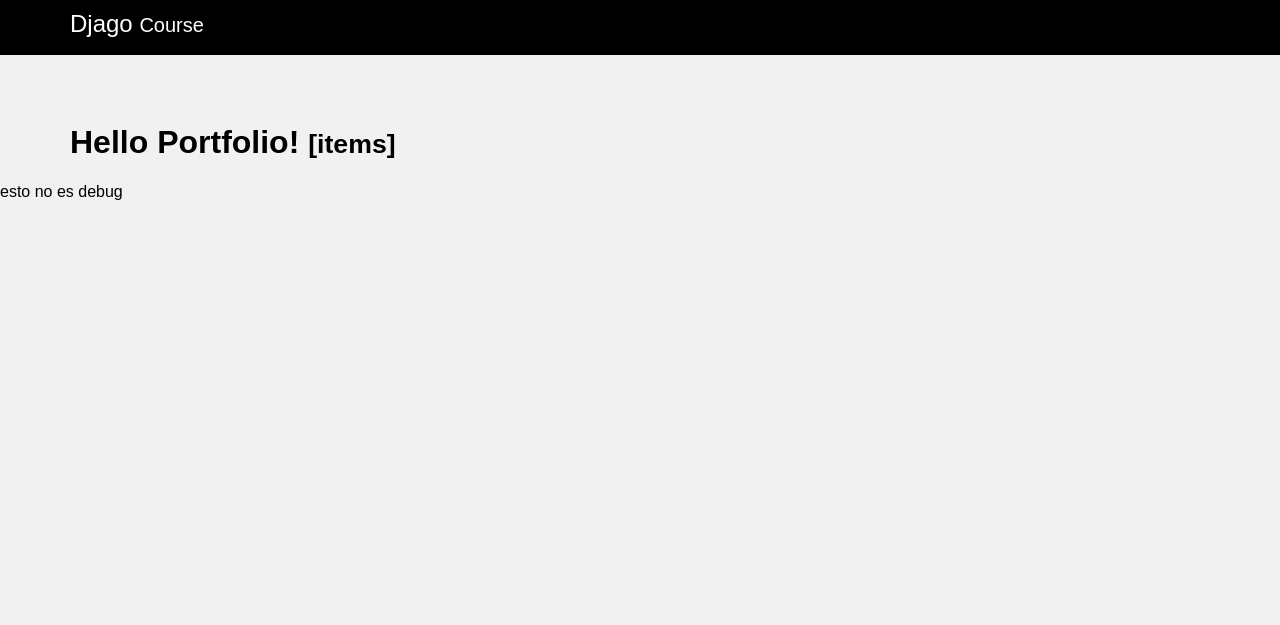
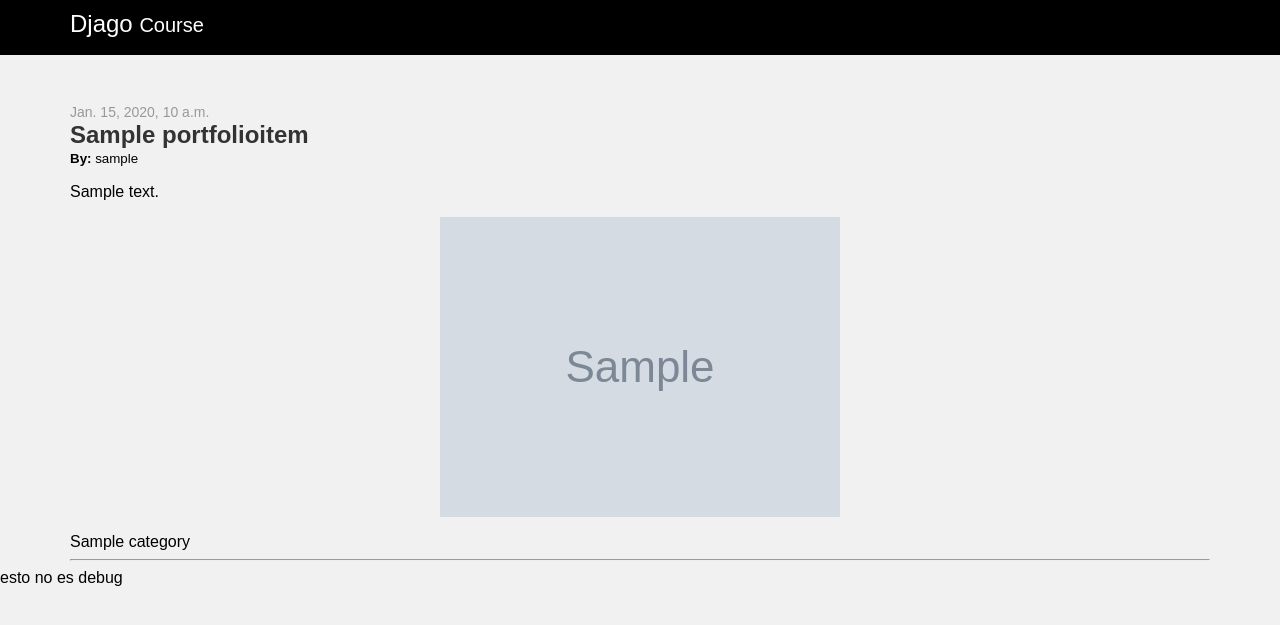
Before and after one commit to huleos/django_course, a Django app: page /portfolio/ in a window 1280 px wide. Shown: the top 625 px of the page. Run offline with Django 3.2, Linux system fonts and the light colour scheme; tables that the repository leaves empty hold one stand-in row (values such as "Sample post"); grey boxes marked "Sample" are stand-in pictures.

Commit message:
added portofolio list

```diff
--- a/portfolio/admin.py
+++ b/portfolio/admin.py
@@ -19,7 +19,7 @@ class PortfolioAdmin(admin.ModelAdmin):
 		(None, {
 			'fields': ('author',)
 		}),
-		('POsrtfolio details',{
+		('Portfolio details',{
 			'fields': (('title', 'slug',), 'status', 'body', 'image', 'categories')
 		}),
 		('Dates',{
@@ -27,7 +27,6 @@ class PortfolioAdmin(admin.ModelAdmin):
 		})
 	)
 	filter_horizontal = ['categories']
-	raw_id_fields = ('author',)
 	search_fields = ('title', 'body', 'author__email')
 	save_on_top = True
 	readonly_fields = ('date_create', 'date_update')
--- a/portfolio/urls.py
+++ b/portfolio/urls.py
@@ -1,7 +1,16 @@
 from django.conf.urls import url
-from portfolio.views import PortfolioView, DetailPortfolio
+from portfolio.views import (
+	DetailPortfolio,
+	ListPortfolio,
+	CreatePortfolio,
+	UpdatePortfolio,
+	DeletePortfolio,
+)
 
 urlpatterns = [
-	url(r'^$', PortfolioView.as_view(), name='portfolio-list'),
+	url(r'^create/$', CreatePortfolio.as_view(), name='create-portfolio'),
+	url(r'^update/(?P<pk>[\d]+)/$', UpdatePortfolio.as_view(), name='update-portfolio'),
+	url(r'^delete/(?P<pk>[\d]+)/$', DeletePortfolio.as_view(), name='delete-portfolio'),
+	url(r'^$', ListPortfolio.as_view(), name='portfolio-list'),
 	url(r'^(?P<slug>[-\w]+)/$', DetailPortfolio.as_view(), name='portfolio-item')
 ]
--- a/portfolio/views.py
+++ b/portfolio/views.py
@@ -1,12 +1,43 @@
-from django.views.generic import TemplateView, DetailView
+from django.core.urlresolvers import reverse_lazy
+from django.views.generic import (
+	DetailView,
+	ListView,
+	CreateView,
+	UpdateView,
+	DeleteView,
+)
 from portfolio.models import PortfolioItem
-
-
-class PortfolioView(TemplateView):
-    template_name = 'portfolio/portfolio-items.html'
 
 
 class DetailPortfolio(DetailView):
 	template_name = 'portfolio/item.html'
 	model = PortfolioItem
 	context_object_name = 'portfolio'
+
+
+class ListPortfolio(ListView):
+	template_name = 'portfolio/portfolio-items.html'
+	model = PortfolioItem
+	context_object_name = 'portfolios'
+	paginate_by = 1
+	ordering = ('-date_create', 'title')
+	queryset = PortfolioItem.objects.all()
+
+
+class CreatePortfolio(CreateView):
+	template_name = 'portfolio/create-portfolio.html'
+	model = PortfolioItem
+	fields = ['title', 'status', 'body', 'image', 'categories',]
+
+
+class UpdatePortfolio(UpdateView):
+	template_name = 'portfolio/create-portfolio.html'
+	model = PortfolioItem
+	fields = ['title', 'status', 'body', 'image', 'categories',]
+
+
+class DeletePortfolio(DeleteView):
+	template_name = 'portfolio/delete-portfolio.html'
+	model = PortfolioItem
+	context_object_name = 'portfolio'
+	success_url = reverse_lazy('portfolio-list')
--- a/static/css/style.css
+++ b/static/css/style.css
@@ -2,6 +2,16 @@ body{
 	margin: 0;
 	background-color: #f1f1f1;
 	font-family: sans-serif;
+}
+
+a{
+	color: #1e73be;
+}
+
+a:hover, a:active, a:focus {
+	color: #1e73be;
+	outline: 0;
+	text-decoration: none;
 }
 
 nav{
--- a/templates/portfolio/item.html
+++ b/templates/portfolio/item.html
@@ -5,7 +5,7 @@
 	<time>{{ portfolio.date_create }}</time>
 	<h1><a href="{{ portfolio.get_absolute_url }}">{{ portfolio.title }}</a></h1>
 	<small><strong>By: </strong>{{ portfolio.author }}</small>
-	<p>{{ portfolio.body }}</p>
+	<p>{{ portfolio.body|safe }}</p>
 	<img src="{{ portfolio.image.url }}" alt="{{ portfolio.title }}">
 	{% for category in portfolio.categories.all %}
 		<span>{{ category }}</span>
--- a/templates/portfolio/portfolio-items.html
+++ b/templates/portfolio/portfolio-items.html
@@ -1,5 +1,58 @@
 {% extends 'base.html' %}
 
 {% block content %}
-<h1>Hello Portfolio! <small>[items]</small></h1>
+	{% for portfolio in portfolios %}
+	<article>
+		<time>{{ portfolio.date_create }}</time>
+		<h1><a href="{{ portfolio.get_absolute_url }}">{{ portfolio.title }}</a></h1>
+		<small><strong>By: </strong>{{ portfolio.author }}</small>
+		<p>{{ portfolio.body|truncatewords_html:50|safe }}</p>
+		<img src="{{ portfolio.image.url }}" alt="{{ portfolio.title }}">
+		{% for category in portfolio.categories.all %}
+			<span>{{ category }}</span>
+		{% endfor %}
+		<hr>
+	</article>
+	{% endfor %}
+
+	{% if is_paginated %}
+	  <nav>
+	    <ul class="pagination">
+	      {% if page_obj.has_previous %}
+	        <li>
+	          <a href="?page={{ page_obj.previous_page_number }}">
+	            <span>Previous</span>
+	          </a>
+	        </li>
+	      {% else %}
+	        <li class="disabled">
+	          <a href="#">
+	            <span>Previous</span>
+	          </a>
+	        </li>
+	      {% endif %}
+
+	      {% for page in paginator.page_range %}
+	        <li {% if page == page_obj.number %}class="active"{% endif %}>
+	          <a href="?page={{ page }}">{{ page }}</a>
+	        </li>
+	      {% endfor %}
+
+	      {% if page_obj.has_next %}
+	        <li>
+	          <a href="?page={{ page_obj.next_page_number }}">
+	            <span>Next</span>
+	          </a>
+	        </li>
+	      {% else %}
+	        <li {% if not page_obj.has_next %}class="disabled"{% endif %}>
+	          <a href="#">
+	            <span>Next</span>
+	          </a>
+	        </li>
+	      {% endif %}
+	    </ul>
+	  </nav>
+	{% endif %}
+
 {% endblock %}
```
Also changed, not shown: templates/portfolio/create-portfolio.html (added, +9 -0 lines), templates/portfolio/delete-portfolio.html (added, +8 -0 lines).
